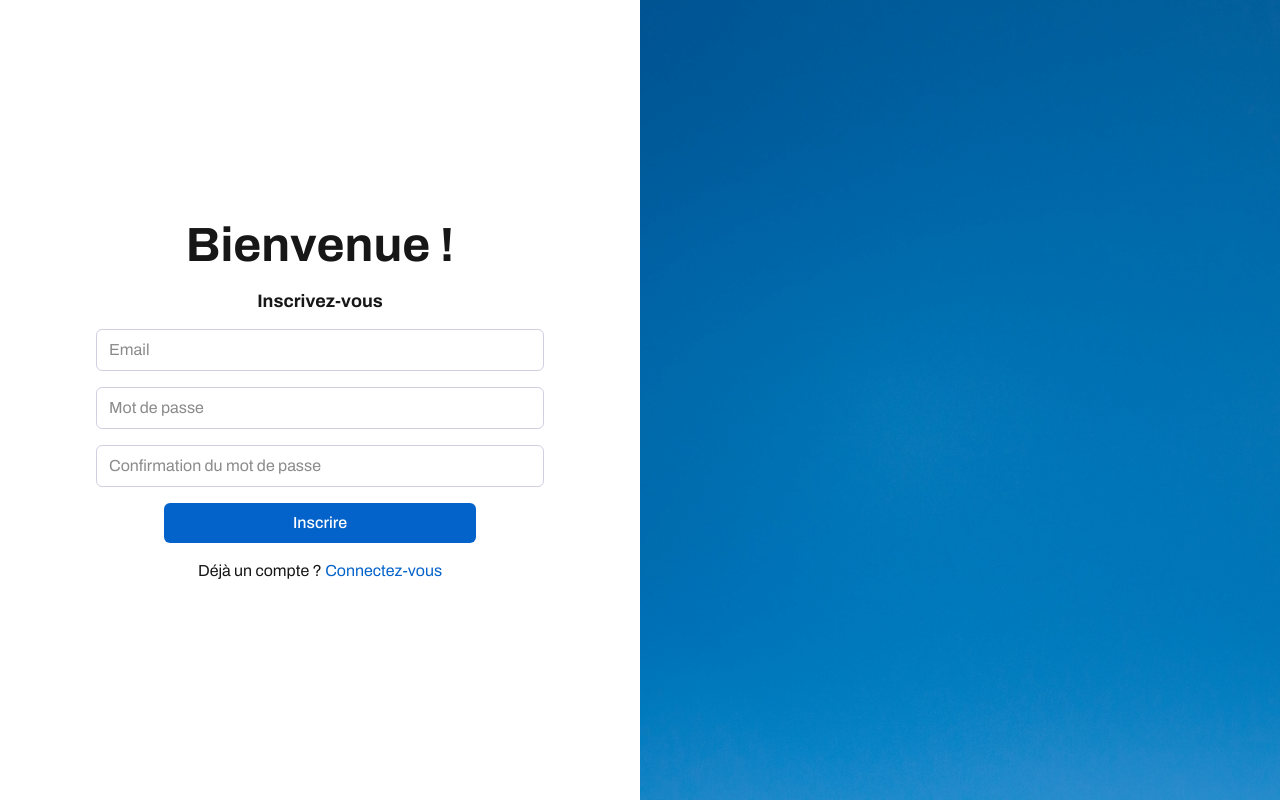
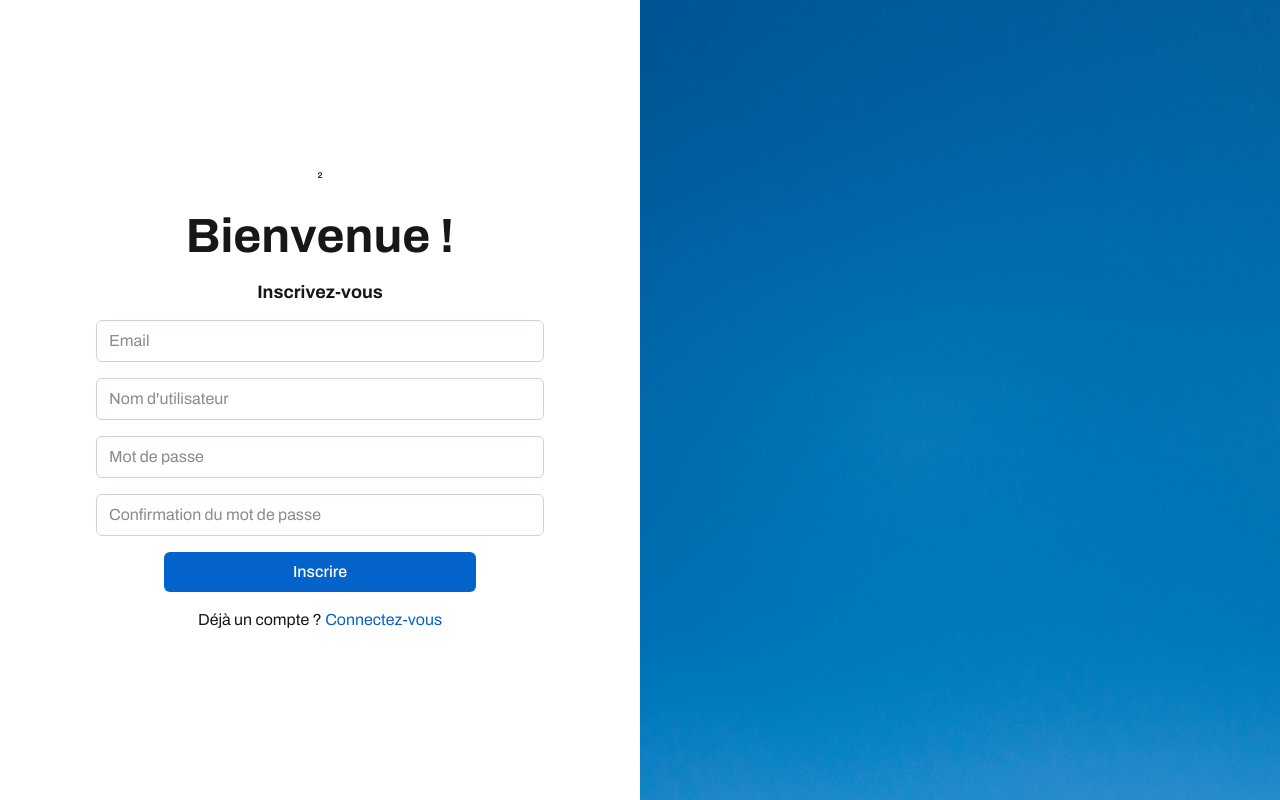
Before and after one commit to nadir-ammisaid/EPICHAT, a Next.js app in the folder frontend/: page /register in a window 1280 px wide. Built offline with nearby package versions, Linux system fonts and the light colour scheme.

Commit message:
feat(login): before merge with dev

```diff
--- a/frontend/src/app/(auth)/login/loading.tsx
+++ /dev/null
@@ -1,7 +0,0 @@
-export default function LoginLoading() {
-    return (
-        <div>
-            <h1>Loading...</h1>
-        </div>
-    )
-}
--- a/frontend/src/app/(auth)/login/page.tsx
+++ b/frontend/src/app/(auth)/login/page.tsx
@@ -5,7 +5,7 @@ export default function LoginPage() {
     return (
         <div className="relative w-full h-screen md:grid md:grid-cols-2">
             <div className="absolute inset-0 flex items-center justify-center md:relative md:flex md:items-center md:justify-center md:order-1">
-                <div className="w-full max-w-[95%] px-4 md:px-0 bg-white py-14 rounded-lg">
+                <div className="w-full max-w-[95%] px-4 md:px-0 bg-background py-14 rounded-lg">
                     <LoginForm />
                 </div>
             </div>
--- a/frontend/src/app/(auth)/register/page.tsx
+++ b/frontend/src/app/(auth)/register/page.tsx
@@ -5,7 +5,7 @@ export default function RegisterPage() {
     return (
         <div className="relative w-full h-screen md:grid md:grid-cols-2">
             <div className="absolute inset-0 flex items-center justify-center md:relative md:flex md:items-center md:justify-center md:order-1">
-                <div className="w-full max-w-[95%] px-4 md:px-0 bg-white py-14 rounded-lg">
+                <div className="w-full max-w-[95%] px-4 md:px-0 bg-background py-14 rounded-lg">
                     <RegisterForm />
                 </div>
             </div>
--- /dev/null
+++ b/frontend/src/app/(main)/dashboard/page.tsx
@@ -0,0 +1,7 @@
+export default function DashboardPage() {
+    return (
+        <div>
+            <h1>Dashboard</h1>
+        </div>
+    );
+}
--- a/frontend/src/app/page.tsx
+++ b/frontend/src/app/page.tsx
@@ -1,13 +1,10 @@
 
 import LoginPage from "./(auth)/login/page";
-import Image from "next/image";
 
   export default function Home() {
   return (
-    <div className="flex justify-center items-center h-screen">
-      <main className="w-full p-4 grid grid-cols-1 md:grid-cols-2 gap-4 bg-background rounded-lg">
-        <LoginPage />
-      </main>
+    <div className="flex justify-center items-center h-screen bg-background">
+      <LoginPage />
     </div>
   );
 }
--- /dev/null
+++ b/frontend/src/components/Loader.tsx
@@ -0,0 +1,7 @@
+export default function Loader() {
+    return (
+        <div className="flex justify-center items-center h-screen bg-background">
+            <div className="animate-spin rounded-full h-32 w-32 border-t-2 border-b-2 border-brand"></div>
+        </div>
+    )
+}
--- a/frontend/src/components/LoginForm.tsx
+++ b/frontend/src/components/LoginForm.tsx
@@ -1,13 +1,63 @@
+"use client";
+
+import { useState } from "react";
+import { useRouter } from "next/navigation";
 import Link from "next/link";
 import { Button } from "./ui/Button";
 import { Input } from "./ui/Input";
 
 export default function LoginForm() {
+    const router = useRouter();
+    const [error, setError] = useState<string>("");
+    const [isLoading, setIsLoading] = useState(false);
+
+    const handleSubmit = async (e: React.FormEvent<HTMLFormElement>) => {
+        e.preventDefault();
+        setError("");
+        setIsLoading(true);
+
+        const formData = new FormData(e.currentTarget);
+        const email = formData.get("email") as string;
+        const password = formData.get("password") as string;
+
+        try {
+            const API_URL = process.env.NEXT_PUBLIC_API_URL || "http://localhost:3001";
+
+            const res = await fetch(`${API_URL}/auth/login`, {
+                method: "POST",
+                headers: {
+                    "Content-Type": "application/json",
+                },
+                body: JSON.stringify({ email, password }),
+            });
+
+            const data = await res.json();
+
+
+            if (!res.ok) {
+                setError(data.message || "Erreur lors de la connexion");
+                setIsLoading(false);
+                return;
+            }
+
+            if (data.accessToken) {
+                localStorage.setItem("token", data.accessToken);
+                router.push("/dashboard");
+            } else {
+                setError("Identifiants invalides");
+                setIsLoading(false);
+            }
+        } catch (error) {
+            setError("Erreur lors de la connexion");
+            setIsLoading(false);
+        }
+    };
+
     return (
         <div className="flex flex-col items-center justify-center gap-4 py-14">
             <h1 className="text-4xl font-bold">Bienvenue !</h1>
             <h2 className="h5">Connectez-vous</h2>
-            <form className="flex flex-col gap-4 w-full max-w-md">
+            <form onSubmit={handleSubmit} className="flex flex-col items-center justify-center gap-4 w-full max-w-md">
                 <Input
                     type="email"
                     id="email"
@@ -15,6 +65,7 @@ export default function LoginForm() {
                     placeholder="Email"
                     size="md"
                     fullWidth
+                    required
                 />
                 <Input
                     type="password"
@@ -23,11 +74,22 @@ export default function LoginForm() {
                     placeholder="Mot de passe"
                     size="md"
                     fullWidth
+                    required
                 />
+                {error && (
+                    <p className="text-sm text-error">{error}</p>
+                )}
+                <Button
+                    type="submit"
+                    variant="primary"
+                    size="md"
+                    className="max-w-78"
+                    fullWidth
+                    disabled={isLoading}
+                >
+                    {isLoading ? "Connexion..." : "Se connecter"}
+                </Button>
             </form>
-            <Button type="submit" variant="primary" size="md" className="max-w-78" fullWidth>
-                Se connecter
-            </Button>
 
             <p>
                 Pas encore de compte ?{" "}
--- a/frontend/src/components/RegisterForm.tsx
+++ b/frontend/src/components/RegisterForm.tsx
@@ -1,13 +1,64 @@
+"use client";
+
+import { useState } from "react";
+import { useRouter } from "next/navigation";
 import Link from "next/link";
 import { Button } from "./ui/Button";
 import { Input } from "./ui/Input";
+import Loader from "./Loader";
 
 export default function RegisterForm() {
+    const router = useRouter();
+    const [error, setError] = useState<string>("");
+    const [isLoading, setIsLoading] = useState(false);
+
+    const handleSubmit = async (e: React.FormEvent<HTMLFormElement>) => {
+        e.preventDefault();
+        setError("");
+        setIsLoading(true);
+
+        const formData = new FormData(e.currentTarget);
+        const email = formData.get("email") as string;
+        const username = formData.get("username") as string;
+        const password = formData.get("password") as string;
+        const confirmPassword = formData.get("confirmPassword") as string;
+
+        if (password !== confirmPassword) {
+            setError("Les mots de passe ne correspondent pas");
+            setIsLoading(false);
+            return;
+        }
+
+        try {
+            const API_URL = process.env.NEXT_PUBLIC_API_URL || "http://localhost:3001";
+            const res = await fetch(`${API_URL}/auth/signup`, {
+                method: "POST",
+                headers: {
+                    "Content-Type": "application/json",
+                },
+                body: JSON.stringify({ email, username, password }),
+            });
+
+            const data = await res.json();
+
+            if (!res.ok) {
+                setError(data.message || "Erreur lors de l'inscription");
+                setIsLoading(false);
+                return;
+            }
+
+            router.push("/login");
+        } catch (error) {
+            setError("Erreur lors de l'inscription");
+            setIsLoading(false);
+        }
+    };
+
     return (
-         <div className="flex flex-col items-center justify-center gap-4 py-14">
+        <div className="flex flex-col items-center justify-center gap-4 py-14">²
             <h1 className="text-4xl font-bold">Bienvenue !</h1>
             <h2 className="h5">Inscrivez-vous</h2>
-            <form className="flex flex-col gap-4 w-full max-w-md">
+            <form onSubmit={handleSubmit} className="flex flex-col items-center justify-center gap-4 w-full max-w-md">
                 <Input
                     type="email"
                     id="email"
@@ -15,6 +66,18 @@ export default function RegisterForm() {
                     placeholder="Email"
                     size="md"
                     fullWidth
+                    required
+                />
+                <Input
+                    type="text"
+                    id="username"
+                    name="username"
+                    placeholder="Nom d'utilisateur"
+                    size="md"
+                    fullWidth
+                    required
+                    minLength={3}
+                    maxLength={32}
                 />
                 <Input
                     type="password"
@@ -23,6 +86,8 @@ export default function RegisterForm() {
                     placeholder="Mot de passe"
                     size="md"
                     fullWidth
+                    required
+                    minLength={8}
                 />
                 <Input
                     type="password"
@@ -31,13 +96,24 @@ export default function RegisterForm() {
                     placeholder="Confirmation du mot de passe"
                     size="md"
                     fullWidth
+                    required
                 />
+                {error && (
+                    <p className="text-sm text-error">{error}</p>
+                )}
+                <Button
+                    type="submit"
+                    variant="primary"
+                    size="md"
+                    className="max-w-78"
+                    fullWidth
+                    disabled={isLoading}
+                >
+                    {isLoading ? "Inscription..." : "Inscrire"}
+                </Button>
             </form>
-            <Button type="submit" variant="primary" size="md" className="max-w-78" fullWidth>
-                Inscrire
-            </Button>
 
             <p>Déjà un compte ? <Link href="/login" className="text-brand hover:underline underline-offset-2">Connectez-vous</Link></p>
-    </div>
-  );
+        </div>
+    );
 }
```
Also changed, not shown: frontend/src/app/api/servers/route.ts (deleted, +0 -45 lines), frontend/src/app/layout.tsx (+4 -4 lines), frontend/src/lib/api/client.ts (+26 -0 lines), 2 other files (tests, documents, lock files or other folders).
